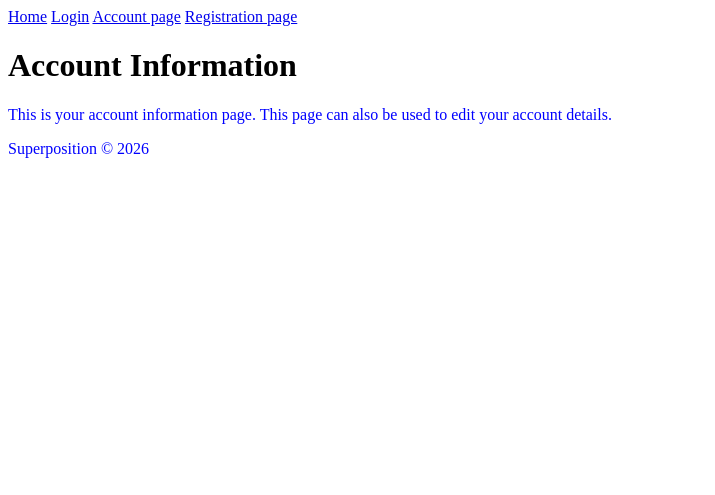
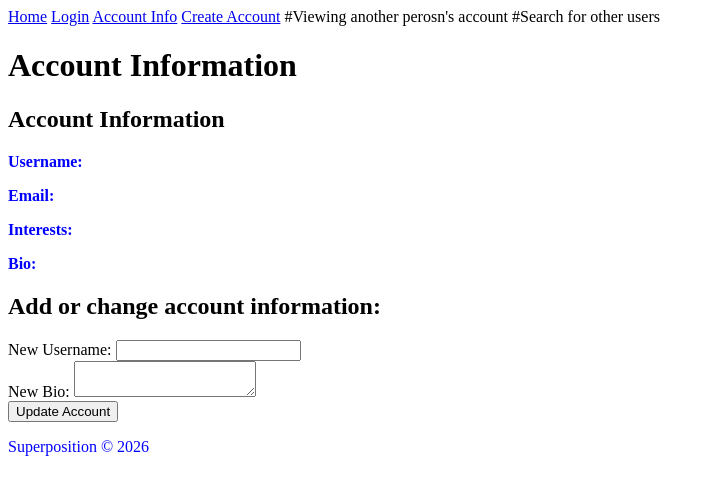
Before and after one commit to Peter-Wilson123/Durhack2026, a Flask app: template templates/account.html in a window 1280 px wide. Shown: the top 495 px of the page, without its empty margins (0-715 px from the left). Run offline with Flask 3, Linux system fonts and the light colour scheme; the template is opened without the code that fills it, so the values that code supplies are empty.

Commit message:
Updated account info page

```diff
--- a/templates/account.html
+++ b/templates/account.html
@@ -8,6 +8,29 @@ Account Page
 
 <h1>Account Information</h1>
 
-<p>This is your account information page. This page can also be used to edit your account details.</p>
+<div class="account-card">
+  <h2>Account Information</h2>
+  <p><span id= "profile-picture"></span></p>
+  <p><strong>Username:</strong> <span id= "display-username"></span></p>
+  <p><strong>Email:</strong> <span id="display-email"></span></p>
+  <p><strong>Interests:</strong> <span id="interest-list"></span></p>
+  <p><strong>Bio:</strong> <span id="display-bio"></span></p>
+</div>
 
+<div class="account-change">
+  <h2>Add or change account information:</h2>
+    <form action="/update-account" method="POST">
+        <div>
+        <label for="new-username">New Username:</label>
+        <input type="text" id="new-username" name="new-username">
+        </div>
+
+        <div>
+        <label for="new-bio">New Bio:</label>
+        <textarea id="new-bio" name="new-bio"></textarea>
+        </div>
+
+        <button type="submit">Update Account</button>
+    </form>
+</div>
 {% endblock %}
--- a/templates/base.html
+++ b/templates/base.html
@@ -13,8 +13,11 @@
     <nav>
         <a href="/">Home</a>
         <a href="/login">Login</a>
-        <a href="/account">Account page</a>
-        <a href="/register">Registration page</a>
+        <a href="/account">Account Info</a>
+        <a href="/register">Create Account</a>
+        #Viewing another perosn's account
+        #Search for other users
+    </div>
 
     </nav>
 
```
